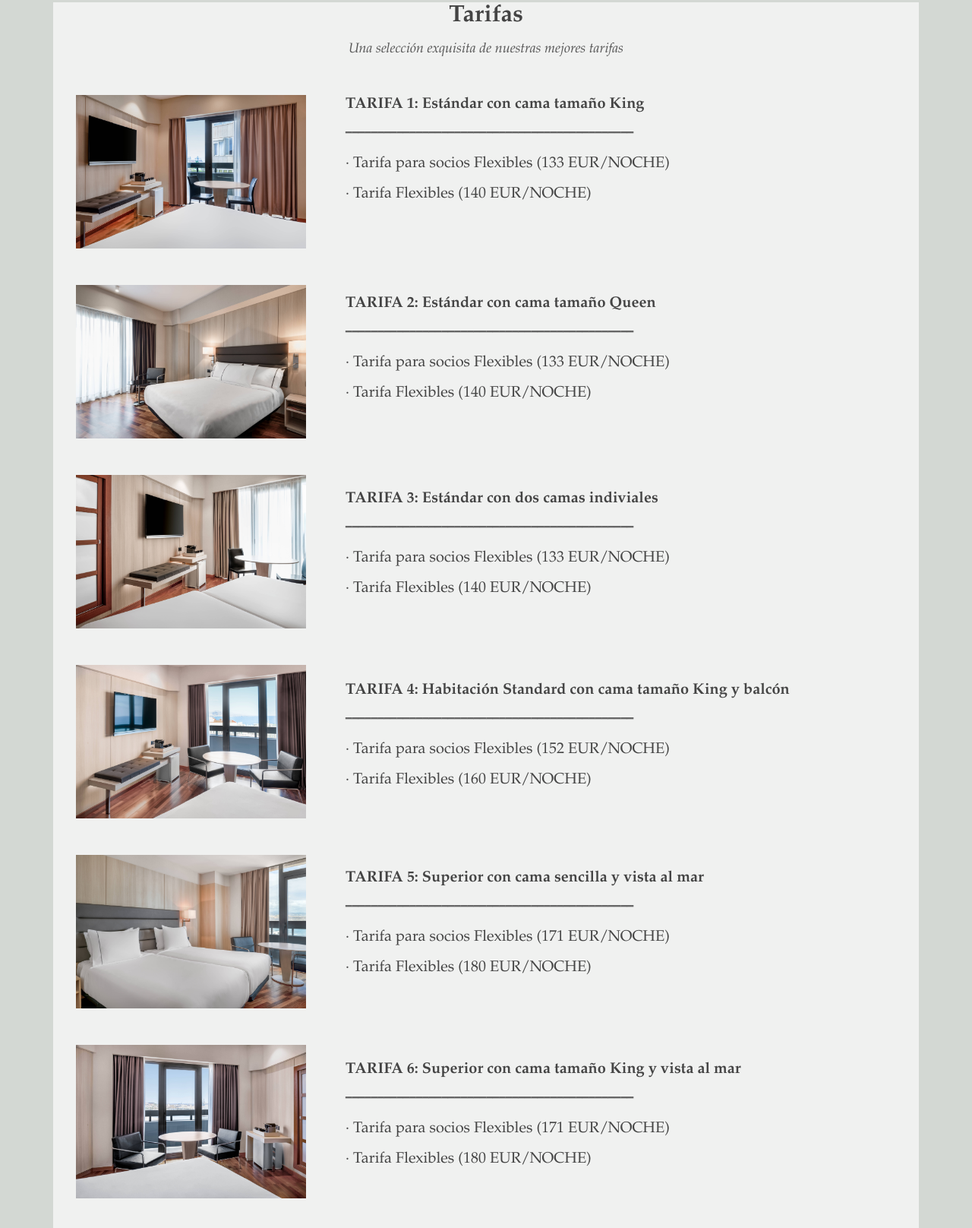
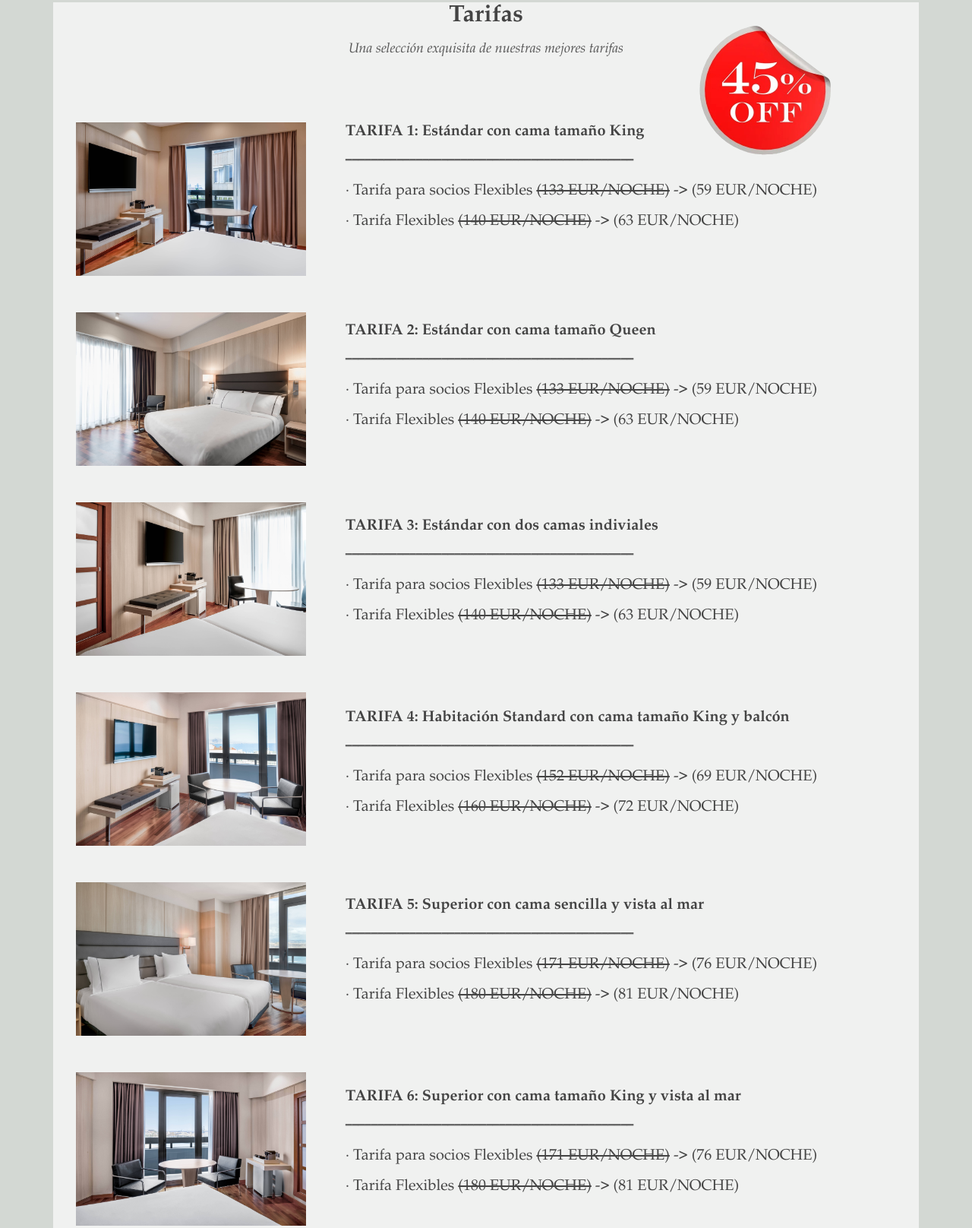
Before and after one commit to Aris64/ac_hotels, a plain HTML site: page index.html in a window 1280 px wide. Shown: the part 1847-3463 px from the top of the page at 76% size. Drawn offline with Linux system fonts and the light colour scheme.

Commit message:
Add files via upload

```diff
--- a/index.html
+++ b/index.html
@@ -124,14 +124,16 @@ Nuestra excelente ubicación, a 2 minutos a pie de la estación de guaguas de Sa
     <section id="Tarifas" class="section Tarifas-section">
         <div class="container">
             <h6 class="section-title text-center">Tarifas</h6>
-
             <h3 class="section-subtitle mb-5 text-center"><FONT SIZE=4><i>Una selección exquisita de nuestras mejores tarifas</i></font></h3>
+              <div class="descuento">
+                <img src="descuento.png" class="img-fluid">
+              </div>
             <div class="Tarifas-container" style="position: relative; height: 1480px; width: 1000px">
               <div class="foto1">
               <p><b><h5>TARIFA 1: Estándar con cama tamaño King</h5></b></p>
               <p>━━━━━━━━━━━━━━━━━━━━━━━━━━━━━━━━━━━━━━━━━━━━━</p>
-              <p><h5>· Tarifa para socios Flexibles (133 EUR/NOCHE)</h5></p>
-              <p><h5>· Tarifa Flexibles (140 EUR/NOCHE)</h5></p>
+              <p><h5>· Tarifa para socios Flexibles <del>(133 EUR/NOCHE)</del> -> (59 EUR/NOCHE)</h5></p>
+              <p><h5>· Tarifa Flexibles <del>(140 EUR/NOCHE)</del> -> (63 EUR/NOCHE)</h5></p>
               </div>
                 <div class="col-md-6 col-lg-4 web new" style="position: absolute; left: 0px; top: 0px;">
                     <div class="Tarifas-item">
@@ -141,8 +143,8 @@ Nuestra excelente ubicación, a 2 minutos a pie de la estación de guaguas de Sa
                 <div class="foto2">
                 <p><b><h5>TARIFA 2: Estándar con cama tamaño Queen</h5></b></p>
                 <p>━━━━━━━━━━━━━━━━━━━━━━━━━━━━━━━━━━━━━━━━━━━━━</p>
-                <p><h5>· Tarifa para socios Flexibles (133 EUR/NOCHE)</h5></p>
-                <p><h5>· Tarifa Flexibles (140 EUR/NOCHE)</h5></p>
+                <p><h5>· Tarifa para socios Flexibles <del>(133 EUR/NOCHE)</del> -> (59 EUR/NOCHE)</h5></p>
+                <p><h5>· Tarifa Flexibles <del>(140 EUR/NOCHE)</del> -> (63 EUR/NOCHE)</h5></p>
                 </div>
                   <div class="col-md-6 col-lg-4 web new" style="position: absolute; left: 0px; top: 250px;">
                       <div class="Tarifas-item">
@@ -152,8 +154,8 @@ Nuestra excelente ubicación, a 2 minutos a pie de la estación de guaguas de Sa
                   <div class="foto3">
                   <p><b><h5>TARIFA 3: Estándar con dos camas indiviales</h5></b></p>
                   <p>━━━━━━━━━━━━━━━━━━━━━━━━━━━━━━━━━━━━━━━━━━━━━</p>
-                  <p><h5>· Tarifa para socios Flexibles (133 EUR/NOCHE)</h5></p>
-                  <p><h5>· Tarifa Flexibles (140 EUR/NOCHE)</h5></p>
+                  <p><h5>· Tarifa para socios Flexibles <del>(133 EUR/NOCHE)</del> -> (59 EUR/NOCHE)</h5></p>
+                  <p><h5>· Tarifa Flexibles <del>(140 EUR/NOCHE)</del> -> (63 EUR/NOCHE)</h5></p>
                   </div>
                     <div class="col-md-6 col-lg-4 web new" style="position: absolute; left: 0px; top: 500px;">
                         <div class="Tarifas-item">
@@ -163,8 +165,8 @@ Nuestra excelente ubicación, a 2 minutos a pie de la estación de guaguas de Sa
                 <div class="foto4">
                 <p><b><h5>TARIFA 4: Habitación Standard con cama tamaño King y balcón</h5></b></p>
                 <p>━━━━━━━━━━━━━━━━━━━━━━━━━━━━━━━━━━━━━━━━━━━━━</p>
-                <p><h5>· Tarifa para socios Flexibles (152 EUR/NOCHE)</h5></p>
-                <p><h5>· Tarifa Flexibles (160 EUR/NOCHE)</h5></p>
+                <p><h5>· Tarifa para socios Flexibles <del>(152 EUR/NOCHE)</del> -> (69 EUR/NOCHE) </h5></p>
+                <p><h5>· Tarifa Flexibles <del>(160 EUR/NOCHE)</del> -> (72 EUR/NOCHE)</h5></p>
                 </div>
                 <div class="col-md-6 col-lg-4 web new" style="position: absolute; left: 0px; top: 750px;">
                     <div class="Tarifas-item">
@@ -174,8 +176,8 @@ Nuestra excelente ubicación, a 2 minutos a pie de la estación de guaguas de Sa
                 <div class="foto5">
                 <p><b><h5>TARIFA 5: Superior con cama sencilla y vista al mar</h5></b></p>
                 <p>━━━━━━━━━━━━━━━━━━━━━━━━━━━━━━━━━━━━━━━━━━━━━</p>
-                <p><h5>· Tarifa para socios Flexibles (171 EUR/NOCHE)</h5></p>
-                <p><h5>· Tarifa Flexibles (180 EUR/NOCHE)</h5></p>
+                <p><h5>· Tarifa para socios Flexibles <del>(171 EUR/NOCHE)</del> -> (76 EUR/NOCHE)</h5></p>
+                <p><h5>· Tarifa Flexibles <del>(180 EUR/NOCHE)</del> -> (81 EUR/NOCHE)</h5></p>
                 </div>
                 <div class="col-md-6 col-lg-4 advertising new" style="position: absolute; left: 0px; top:1000px ;">
                     <div class="Tarifas-item">
@@ -185,8 +187,8 @@ Nuestra excelente ubicación, a 2 minutos a pie de la estación de guaguas de Sa
                 <div class="foto6">
                 <p><b><h5>TARIFA 6: Superior con cama tamaño King y vista al mar</h5></b></p>
                 <p>━━━━━━━━━━━━━━━━━━━━━━━━━━━━━━━━━━━━━━━━━━━━━</p>
-                <p><h5>· Tarifa para socios Flexibles (171 EUR/NOCHE)</h5></p>
-                <p><h5>· Tarifa Flexibles (180 EUR/NOCHE)</h5></p>
+                <p><h5>· Tarifa para socios Flexibles <del>(171 EUR/NOCHE)</del> -> (76 EUR/NOCHE)</h5></p>
+                <p><h5>· Tarifa Flexibles <del>(180 EUR/NOCHE)</del> -> (81 EUR/NOCHE)</h5></p>
                 </div>
                 <div class="col-md-6 col-lg-4 web" style="position: absolute; left: 0px; top:1250px ;">
                     <div class="Tarifas-item">
@@ -265,7 +267,7 @@ Nuestra excelente ubicación, a 2 minutos a pie de la estación de guaguas de Sa
                           <div class="section colm colm6">
                             <label for="adults" class="field-label">Número de adultos</label>
                             <label for="adults" class="field prepend-icon">
-                              <p><input type="number" id="adults" name="adults" class="gui-input" required="" placeholder="Número de adultos"></p>
+                              <p><input type="number" id="adults" name="adults" class="gui-input" required="" placeholder="Número de adultos" min="0"></p>
                               <span class="field-icon"><i class="fa fa-users"></i></span>
                             </label>
                           </div>
@@ -273,7 +275,7 @@ Nuestra excelente ubicación, a 2 minutos a pie de la estación de guaguas de Sa
                           <div class="niños">
                             <label for="children" class="field-label">Número de niños</label>
                             <label for="children" class="field prepend-icon">
-                              <p><input type="number" id="children" name="children" class="gui-input" required="" placeholder="Número de niños"></p>
+                              <p><input type="number" id="children" name="children" class="gui-input" required="" placeholder="Número de niños" ></p>
                               <span class="field-icon"><i class="fa fa-users"></i></span>
                             </label>
                           </div>
```
Also changed, not shown: descuento.png (added), estilos2.css, habitacion2.jfif (added).
